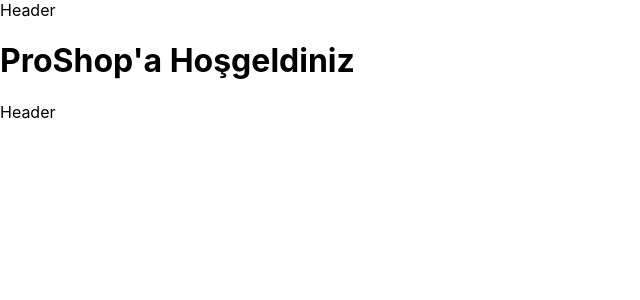
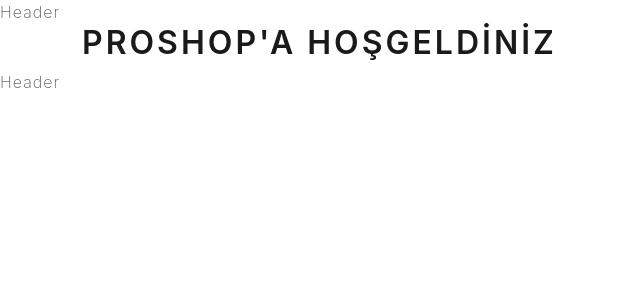
Before and after one commit to gohugotr/proshop, a React (Vite) app in the folder frontend/: page / in a window 1280 px wide. Shown: the top 300 px of the page, without its empty margins (0-640 px from the left). Built offline with nearby package versions, Linux system fonts and the light colour scheme.

Commit message:
react-bootstrap kuruldu

```diff
--- a/frontend/package.json
+++ b/frontend/package.json
@@ -9,6 +9,7 @@
   },
   "dependencies": {
     "react": "^18.2.0",
+    "react-bootstrap": "^2.4.0",
     "react-dom": "^18.2.0"
   },
   "devDependencies": {
--- a/frontend/src/App.jsx
+++ b/frontend/src/App.jsx
@@ -1,12 +1,15 @@
 import HeaderPro from './components/HeaderPro'
 import FooterPro from './components/HeaderPro'
+import {Container} from 'react-bootstrap'
 
 const App = () => {
   return (
     <>
       <HeaderPro />
       <main>
-        <h1>ProShop'a Hoşgeldiniz</h1>
+        <Container>
+          <h1>ProShop'a Hoşgeldiniz</h1>
+        </Container>
       </main>
       <FooterPro />
     </>
--- a/frontend/src/index.jsx
+++ b/frontend/src/index.jsx
@@ -1,7 +1,9 @@
 import React from 'react'
 import ReactDOM from 'react-dom/client'
 import App from './App'
+import './bootstrap.min.css'
 import './index.css'
+
 
 ReactDOM.createRoot(document.getElementById('root')).render(
   <React.StrictMode>
```
Also changed, not shown: 1 other file (tests, documents, lock files or other folders).
